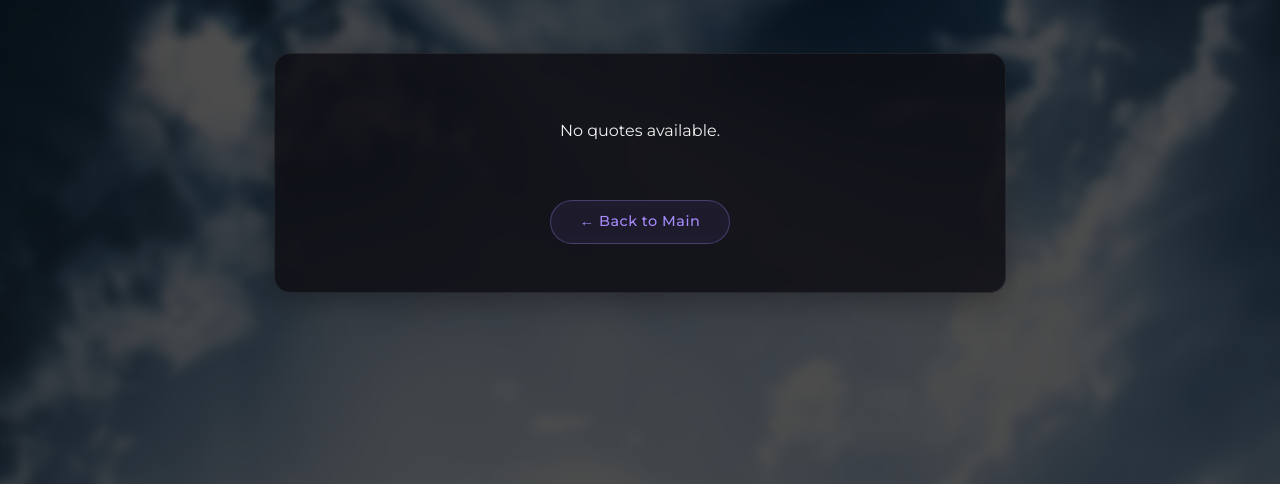
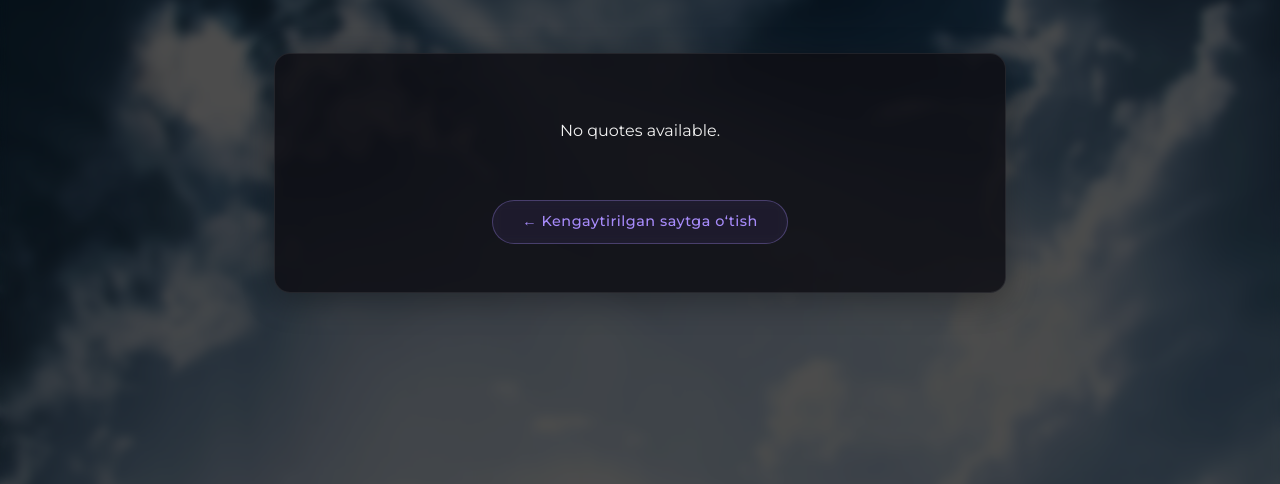
Before and after one commit to whdev36/iqtiboslar, a Django app: page / in a window 1280 px wide. Shown: the part 227-711 px from the top of the page. Run offline with Django 5.2, Linux system fonts and the light colour scheme; data that the repository does not hold is empty.

Commit message:
update home html

```diff
--- a/quotes/templates/home.html
+++ b/quotes/templates/home.html
@@ -24,7 +24,7 @@
         {% else %}
             <p>No quotes available.</p>
         {% endif %}
-        <a href="/" class="back-button">← Back to Main</a>  <!-- Update href as needed -->
+        <a href="/" class="back-button">← Kengaytirilgan saytga o‘tish</a>
     </div>
 </body>
 
```
